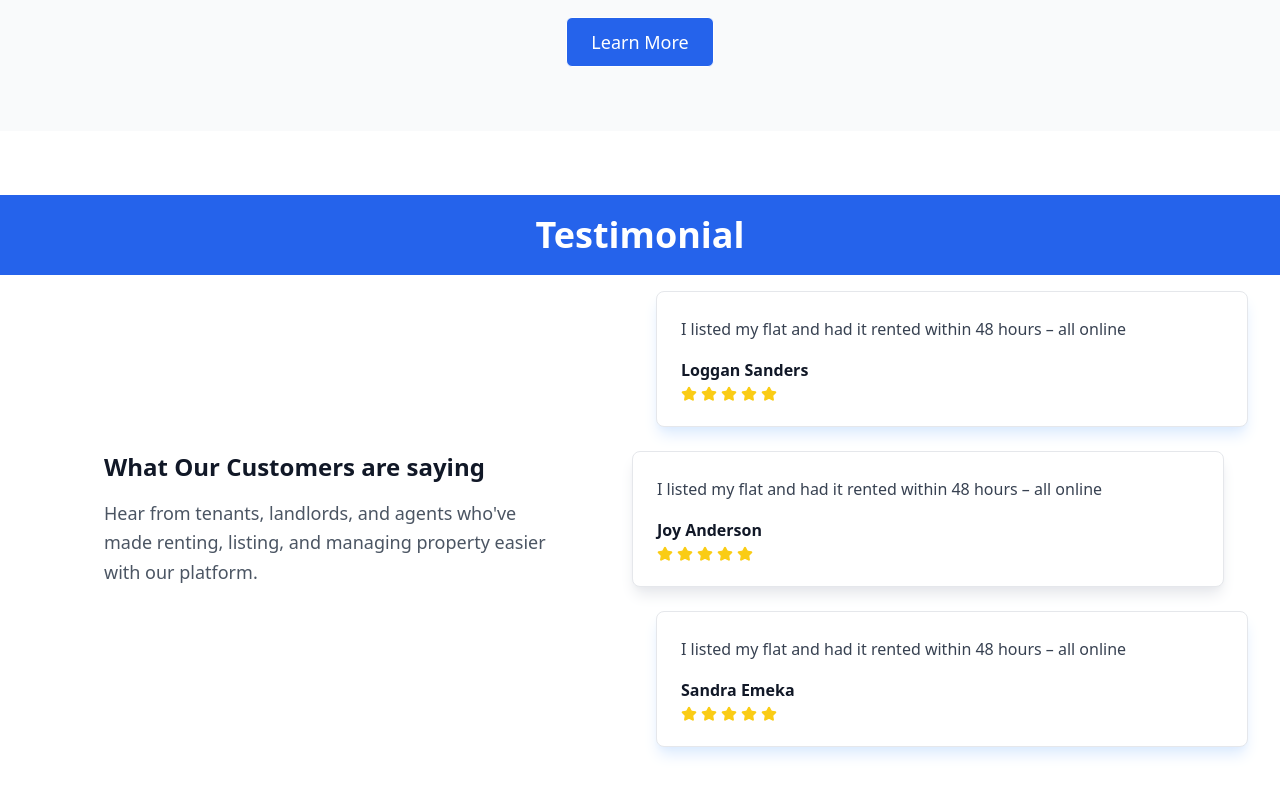
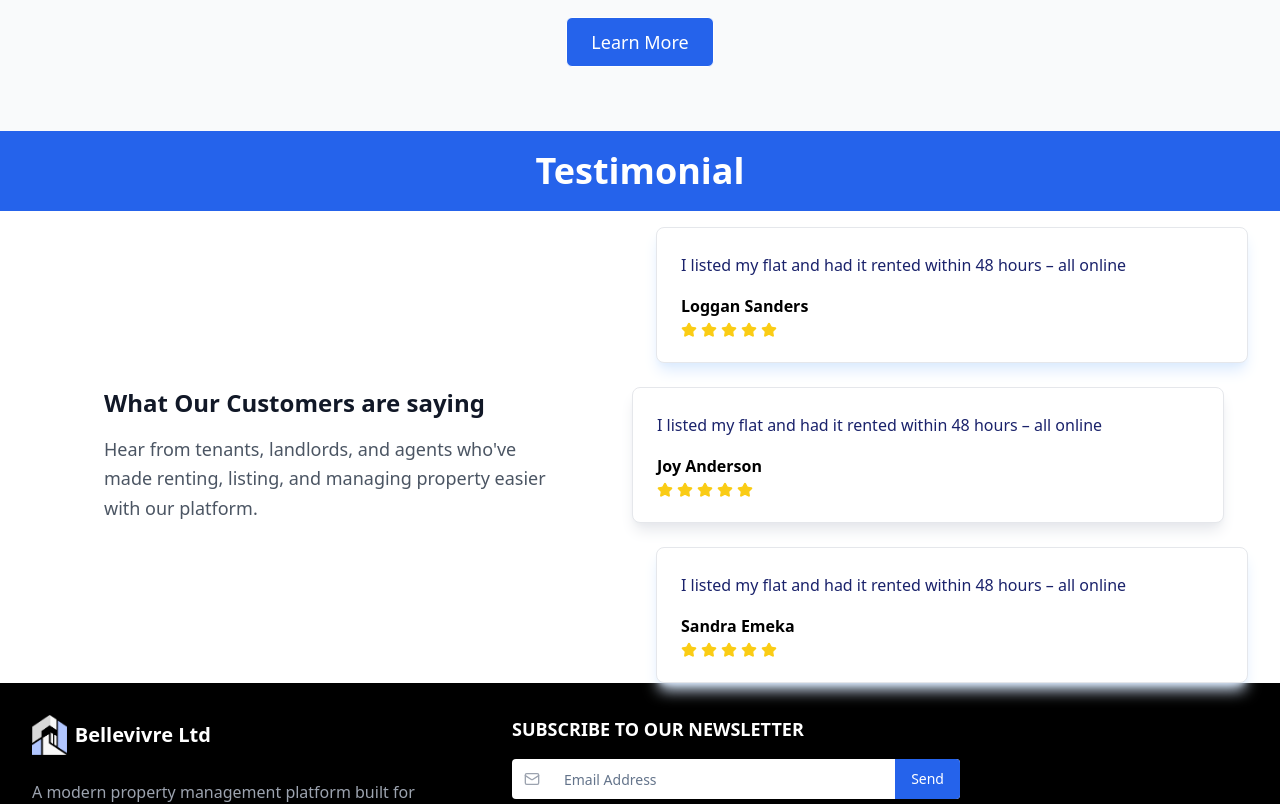
Before and after one commit to Nwachukwuchinedu/bellavire-frontend, a React (Vite) app: page / in a window 1280 px wide. Shown: the part 2660-3464 px from the top of the page. Built offline with nearby package versions, Linux system fonts and the light colour scheme.

Commit message:
modified:   src/components/TestimonialCard.tsx

```diff
--- a/src/components/TestimonialCard.tsx
+++ b/src/components/TestimonialCard.tsx
@@ -33,9 +33,9 @@ const TestimonialCard = ({
     >
       <CardContent className="p-0">
         <div className="space-y-4">
-          <p className="text-gray-700 text-base leading-relaxed">{comment}</p>
+          <p className="text-secondary text-base leading-relaxed">{comment}</p>
           <div className="flex flex-col">
-            <span className="font-semibold text-gray-900">{name}</span>
+            <span className="font-semibold text-black">{name}</span>
             <div className="flex space-x-1 mt-1">
               {[...Array(5)].map((_, i) => (
                 <Star
@@ -53,7 +53,7 @@ const TestimonialCard = ({
 
 const TestimonialSection = () => {
   return (
-    <section className="py-16 bg-white">
+    <section className=" bg-white">
       <div className="max-w-7xl mx-auto px-6 bg-blue-600 text-white p-5 mb-4">
         <h2 className="text-4xl font-bold text-center">Testimonial</h2>
       </div>
```
